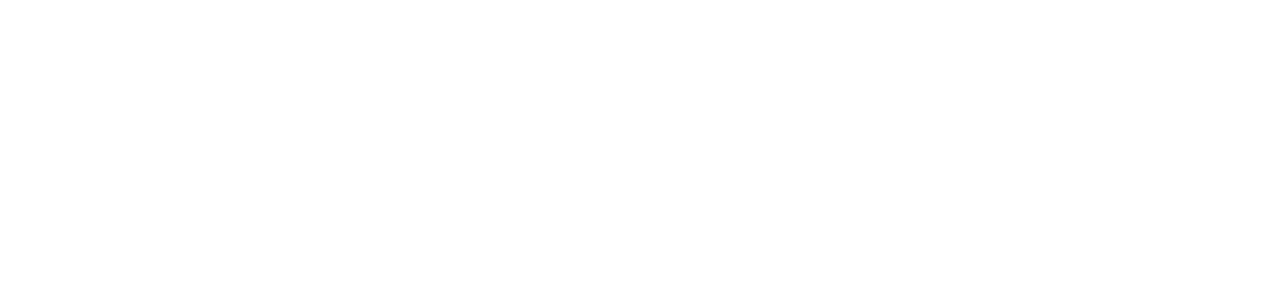
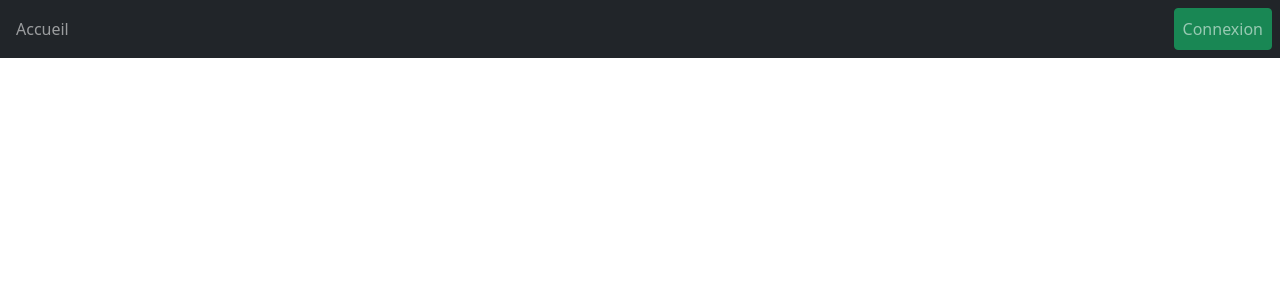
Before and after one commit to Faez-B/Eval-vue-node, a Vue app in the folder frontend/: page / in a window 1280 px wide. Before the commit this address had no page. Shown: the top 300 px of the page. Built offline with nearby package versions, Linux system fonts and the light colour scheme.

Commit message:
Ajout de la route pour l'accueil

```diff
--- a/frontend/src/router.js
+++ b/frontend/src/router.js
@@ -1,9 +1,16 @@
 import { createWebHistory, createRouter } from "vue-router";
 import LoginVue from "@/components/Login.vue";
+import AccueilComponent from "@/components/Accueil.vue";
 
 const router = createRouter({
     history: createWebHistory(),
     routes: [
+        {
+            path: "/",
+            name: "accueil",
+            component: AccueilComponent
+        },
+
         {
             path: "/connexion",
             name: "connexion",
```
